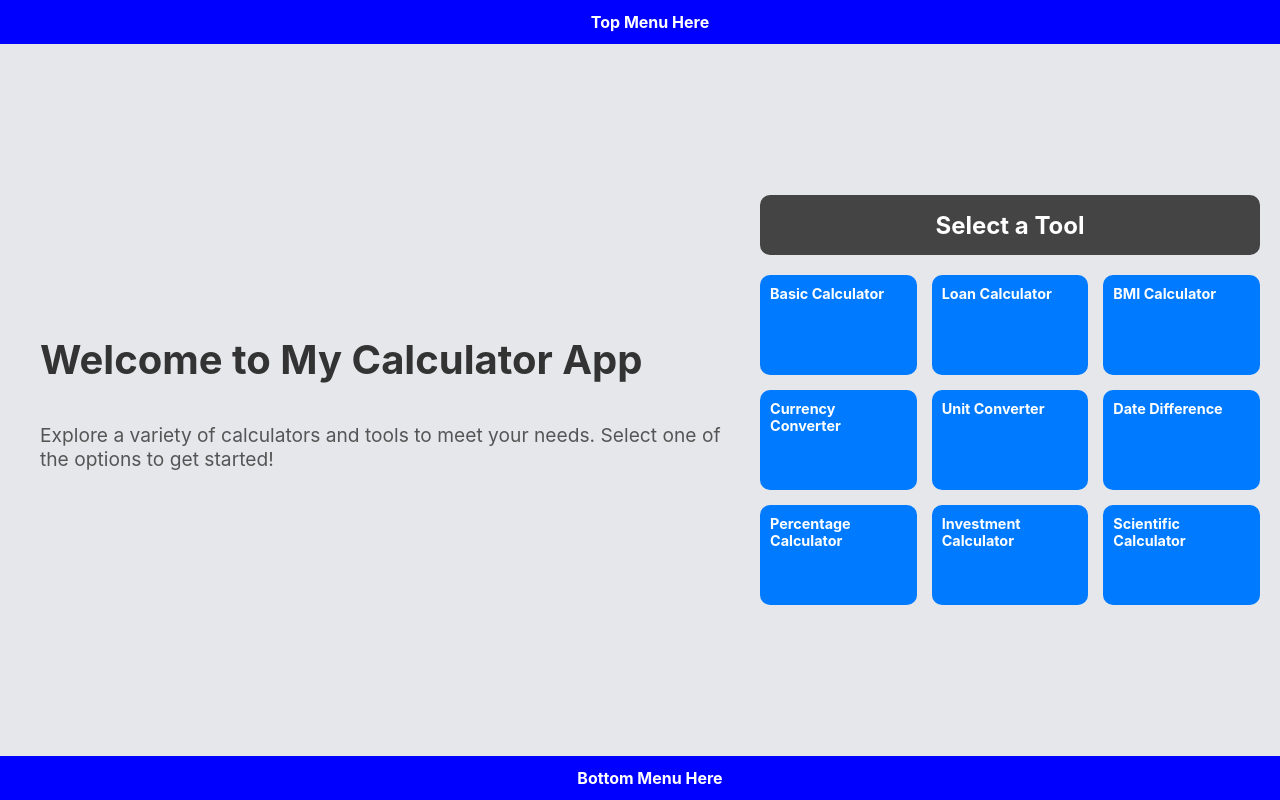
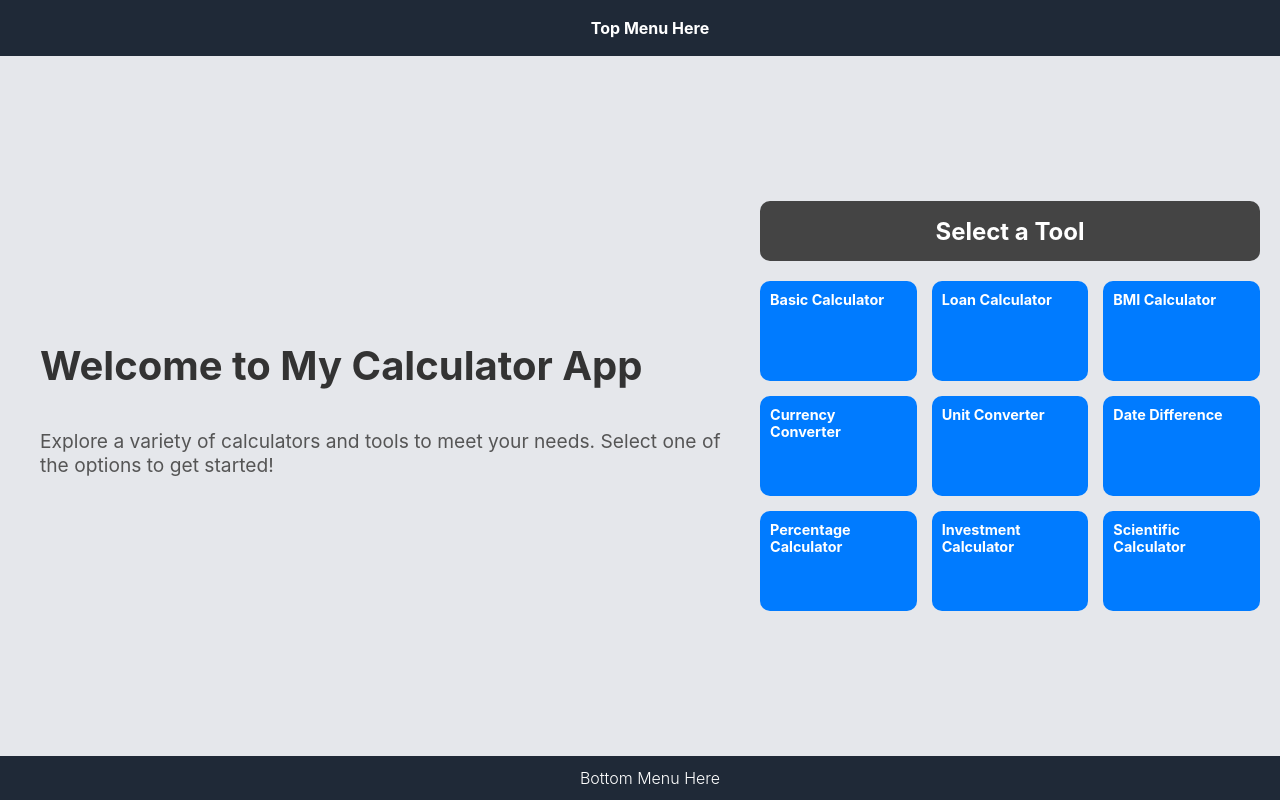
Before and after one commit to Tommy2499/interactive-calculator, a React (Create React App) app: page / in a window 1280 px wide. Built offline with nearby package versions, Linux system fonts and the light colour scheme.

Commit message:
set url path to /

```diff
--- a/public/404.html
+++ b/public/404.html
@@ -1,7 +1,7 @@
 <!DOCTYPE html>
 <html>
   <head>
-    <meta http-equiv="refresh" content="0; URL='./index.html'" />
+    <meta http-equiv="refresh" content="0; URL='/'" />
   </head>
   <body>
   </body>
--- a/src/App.css
+++ b/src/App.css
@@ -73,9 +73,9 @@ button:active {
 
 .top-menu-container {
   display: flex;
-  height: 24px;
+  height: 36px;
   width: 100%;
-  background-color: blue;
+  background-color: #1F2937;
   align-items: center;
   justify-content: center;
   color: white;
@@ -89,13 +89,13 @@ button:active {
   display: flex;
   height: 24px;
   width: 100%;
-  background-color: blue;
+  background-color: #1F2937;
   align-items: center;
   justify-content: center;
   color: white;
   font-size: 16px;
   padding: 10px;
-  font-weight: 700;
+  font-weight: 300;
 }
 
 /* Media Query for Mobile Screens */
```
